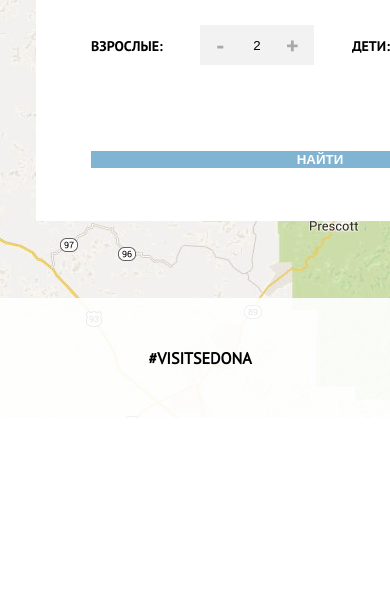
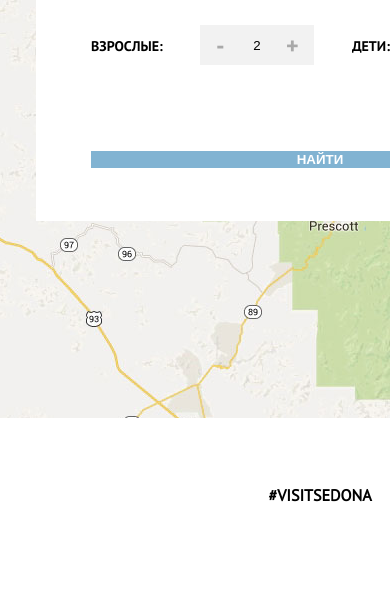
Before and after one commit to thePostas/Sedona, a plain HTML site: page index.html in a window 390 px wide. Shown: the part 3723-4337 px from the top of the page. Before the commit the page ends 4141 px from the top, so only its background shows below. Drawn offline with Linux system fonts and the light colour scheme; files whose address does not match are found by name.

Commit message:
july_03_05

```diff
--- a/css/style.css
+++ b/css/style.css
@@ -673,6 +673,14 @@
         left: 36px;
     }
 
+    .footer-main {
+        flex-direction: column;
+        width: 100%;
+        height: 460px;
+        position: inherit;
+        align-items: center;
+    }
+
 }
 
 /****************************************************************/
```
